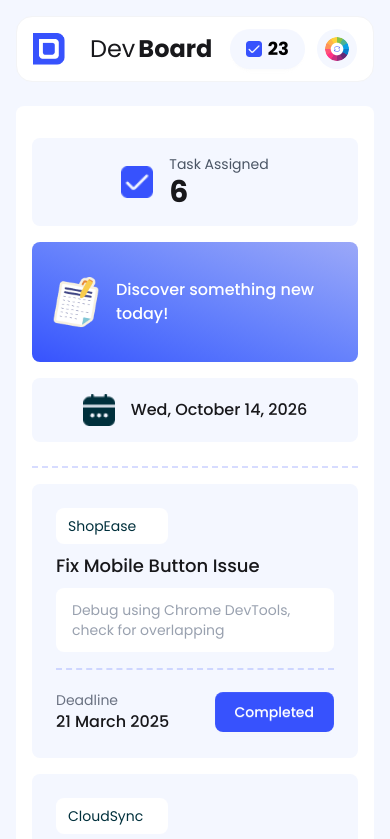
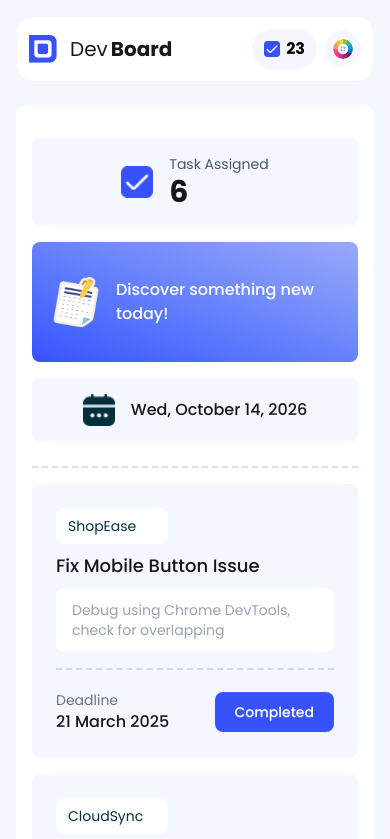
Before and after one commit to ShuvodipDasHimu/A5-Dev-Board, a plain HTML site: page index.html in a window 390 px wide. Shown: the top 839 px of the page. Drawn offline with nearby package versions, Linux system fonts and the light colour scheme.

Commit message:
fixed navbar

```diff
--- a/index.html
+++ b/index.html
@@ -33,19 +33,18 @@
 <body class="bg-default min-h-screen poppins flex flex-col gap-6 pb-8">
   <header class="w-full max-w-6xl mx-auto px-4 sm:px-6 relative">
     <!-- Navigation Section -->
-    <nav class="navbar bg-base-100 border border-gray-100 rounded-2xl px-4 sm:px-6 py-3 sm:py-5 relative top-4 flex-wrap gap-2">
-      <img class="cursor-pointer w-8 h-8 sm:w-auto sm:h-auto" src="./assets/logo.png" alt="logo">
+<nav class="navbar bg-base-100 border border-gray-100 rounded-2xl px-3 sm:px-6 py-3 sm:py-5 relative top-4 gap-2 sm:gap-4">
+  <img class="cursor-pointer w-7 h-7 sm:w-auto sm:h-auto shrink-0" src="./assets/logo.png" alt="logo">
   <div class="flex-1 min-w-0">
-        <a class="btn btn-ghost text-2xl sm:text-4xl font-normal">Dev<span class="font-bold -ml-[3px] sm:-ml-[5px]">Board</span></a>
+    <a class="btn btn-ghost px-1 sm:px-4 text-xl sm:text-4xl font-normal whitespace-nowrap">Dev<span class="font-bold -ml-[3px] sm:-ml-[5px]">Board</span></a>
   </div>
-        <div class="flex items-center justify-center gap-3 sm:gap-6">
-          <button class="btn bg-[#47698F] text-black bg-default border-none rounded-full px-4 py-2 sm:p-6">
+  <div class="flex items-center justify-center gap-2 sm:gap-6 shrink-0">
+    <button class="btn bg-[#47698F] text-black bg-default border-none rounded-full px-3 py-2 sm:p-6">
       <img src="./assets/checkbox.png" alt="" class="w-4 h-4 sm:w-auto sm:h-auto">
-            <span class="font-bold text-lg sm:text-2xl" id="total-completed-tasks">23</span>
+      <span class="font-bold text-base sm:text-2xl" id="total-completed-tasks">23</span>
     </button>
     <div>
-            <img id="btn-random-bg-color" class="p-2 sm:p-3 rounded-full bg-default cursor-pointer w-10 h-10 sm:w-auto sm:h-auto" src="./assets/theme-btn.png" alt="theme button">
-          </div>
+      <img id="btn-random-bg-color" class="p-2 sm:p-3 rounded-full bg-default cursor-pointer w-9 h-9 sm:w-auto sm:h-auto" src="./assets/theme-btn.png" alt="theme button">
     </div>
   </div>
 </nav>
```
Also changed, not shown: package-lock.json (added). Lines whose indentation alone changed are shown as unchanged.
